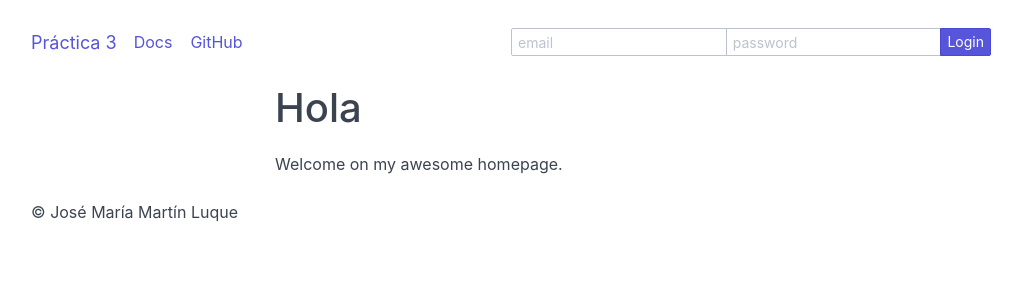
After one commit to jmml97/dai-practicas, a Python web app: template flask/templates/p3.html in a window 1280 px wide. The commit adds this page. Shown: the top 300 px of the page, without its empty margins (129-1151 px from the left). Run offline with Jinja, Linux system fonts and the light colour scheme; the template is opened without the code that fills it, so the values that code supplies are empty.

Commit message:
Cambiado a estructura de plantillas

```diff
--- a/flask/app.py
+++ b/flask/app.py
@@ -14,7 +14,7 @@ app = Flask(__name__)
 
 @app.route('/p3/')
 def p3(name=None):
-    return render_template('index.html')
+    return render_template('p3.html')
 
 @app.route('/p2/')
 @app.route('/p2/<name>')
--- a/flask/templates/index.html
+++ b/flask/templates/layout.html
@@ -1,7 +1,9 @@
 <!doctype html>
 <head>
+  {% block head %}
   <link rel="stylesheet" type="text/css" href="{{url_for('static', filename='spectre.min.css')}}">
-  <title>Práctica 3</title>
+  <title>Práctica 3 - {% block title %}{% endblock %}</title>
+  {% endblock %}
 </head>
 <br>
 <body class="container grid-lg">
@@ -23,8 +25,10 @@
   <div class="columns">
     <nav class="sidebar-l column col-3"></nav>
     <main class="column col-9">
-      <h1>Hola</h1>
+      {% block content %}{% endblock %}
     </main>
   </div>
-  <footer</footer>
+  <footer>
+    <p>© José María Martín Luque</p>
+  </footer>
 </body>
--- /dev/null
+++ b/flask/templates/p3.html
@@ -0,0 +1,7 @@
+{% extends "layout.html" %}
+
+{% block content %}
+  <h1>Hola</h1>
+  <p class="important">
+    Welcome on my awesome homepage.
+{% endblock %}
```
